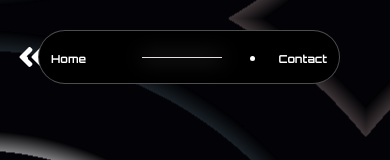
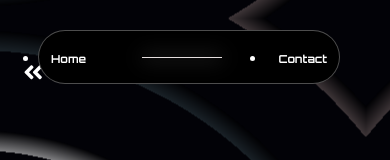
Before and after one commit to pr-i-nce/portfolio, a React (Create React App) app: page /resume in a window 390 px wide. Shown: the top 160 px of the page. Built offline with nearby package versions, Linux system fonts and the light colour scheme.

Commit message:
origin main

```diff
--- a/src/styles/ResumeTransition.css
+++ b/src/styles/ResumeTransition.css
@@ -63,3 +63,29 @@
   .back-button:hover {
     color: #1a73e8;
   }
+  /* Media query for small tablets and large phones (max-width: 576px) */
+@media (max-width: 576px) {
+  .back-button {
+    top: 5.8%;
+    left: 3%;
+    font-size: 1.6rem;
+  }
+}
+
+/* Media query for smaller phones (max-width: 480px) */
+@media (max-width: 480px) {
+  .back-button {
+    top: 7%;
+    left: 4%;
+    font-size: 1.4rem;
+  }
+}
+
+/* Media query for very small screens (max-width: 360px) */
+@media (max-width: 360px) {
+  .back-button {
+    top: 10%;
+    left: 5%;
+    font-size: 1.2rem;
+  }
+}
```
